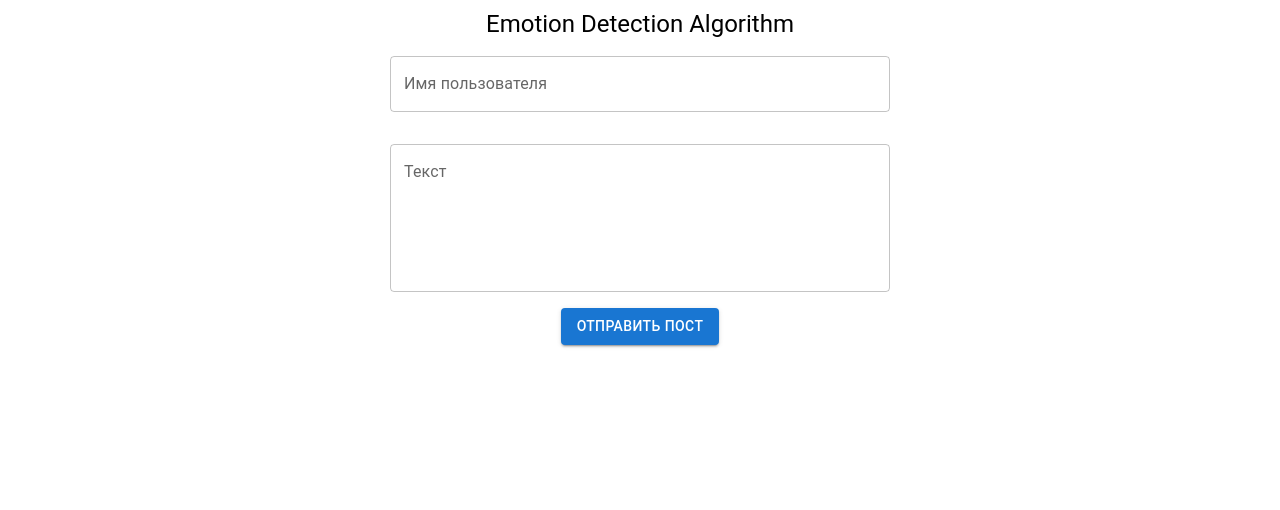
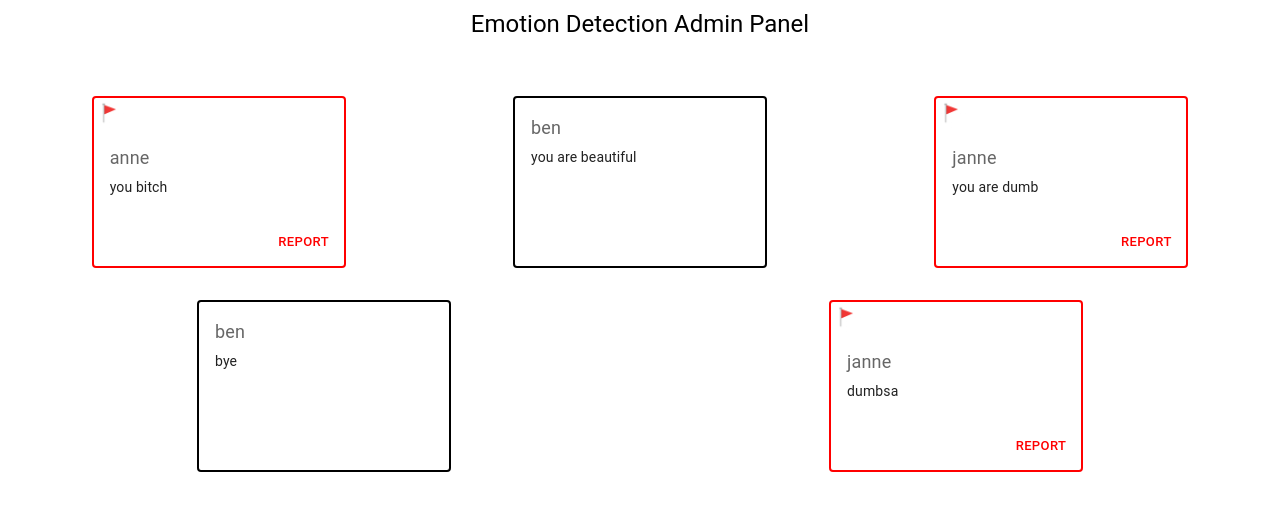
Before and after one commit to ayyssin/emotion-detection, a React (Create React App) app: page /admin in a window 1280 px wide. Shown: the top 510 px of the page. Built offline with nearby package versions, Linux system fonts and the light colour scheme.

Commit message:
some more features added

```diff
--- a/package.json
+++ b/package.json
@@ -17,6 +17,7 @@
     "axios": "^0.27.2",
     "react": "^18.1.0",
     "react-dom": "^18.1.0",
+    "react-router-dom": "^6.3.0",
     "react-scripts": "5.0.1",
     "typescript": "^4.7.2",
     "web-vitals": "^2.1.4"
--- a/src/App.tsx
+++ b/src/App.tsx
@@ -1,14 +1,21 @@
+import { Home } from "@mui/icons-material";
+import { Button } from "@mui/material";
 import React, { useState } from "react";
+import { BrowserRouter, Routes, Route } from "react-router-dom";
 
 import { checkText } from "./api";
+import Admin from "./components/Admin";
 
 import InputForm from "./components/Form";
 
 function App() {
   return (
-    <div className="App">
-      <InputForm />
-    </div>
+    <BrowserRouter>
+      <Routes>
+        <Route path="/" element={<InputForm />}></Route>
+        <Route path="admin" element={<Admin />} />
+      </Routes>
+    </BrowserRouter>
   );
 }
 
--- /dev/null
+++ b/src/components/Admin.tsx
@@ -0,0 +1,66 @@
+import { Box, Typography } from "@mui/material";
+import React from "react";
+import { Post } from "../types";
+import AdminPost from "./AdminPost";
+
+const meta: Post[] = [
+  {
+    username: "anne",
+    content: "you bitch",
+    analysis: "flag",
+  },
+  {
+    username: "ben",
+    content: "you are beautiful",
+    analysis: "neutral",
+  },
+  {
+    username: "janne",
+    content: "you are dumb",
+    analysis: "flag",
+  },
+  {
+    username: "ben",
+    content: "bye",
+    analysis: "neutral",
+  },
+  {
+    username: "janne",
+    content: "dumbsa",
+    analysis: "flag",
+  },
+];
+
+const Admin = () => {
+  return (
+    <Box
+      sx={{
+        display: "flex",
+        flexDirection: "column",
+        alignItems: "center",
+      }}
+    >
+      <Typography variant="h5">Emotion Detection Admin Panel</Typography>
+      <Box
+        sx={{
+          display: "flex",
+          flexFlow: "row wrap",
+          justifyContent: "space-around",
+          mt: 5,
+        }}
+      >
+        {meta.map((obj: Post) => {
+          return (
+            <AdminPost
+              username={obj.username}
+              content={obj.content}
+              analysis={obj.analysis}
+            />
+          );
+        })}
+      </Box>
+    </Box>
+  );
+};
+
+export default Admin;
--- /dev/null
+++ b/src/components/AdminPost.tsx
@@ -0,0 +1,54 @@
+import {
+  Card,
+  CardContent,
+  Typography,
+  CardActions,
+  Button,
+  CardMedia,
+} from "@mui/material";
+
+interface Props {
+  username?: string;
+  content: string;
+  analysis: string;
+}
+
+const AdminPost = ({ username, content, analysis }: Props) => {
+  const color =
+    analysis === "flag" ? "red" : analysis === "warning" ? "#7534FE" : "black";
+  return (
+    <Card
+      variant="outlined"
+      sx={{ width: 250, mx: 5, my: 2, border: "2px solid " + color }}
+    >
+      {analysis === "flag" && (
+        <CardMedia
+          component="img"
+          image={require("../icons/flag.jpg")}
+          alt="flag"
+          sx={{
+            width: 30,
+            height: 30,
+          }}
+        />
+      )}
+      <CardContent>
+        <Typography sx={{ fontSize: 18 }} color="text.secondary" gutterBottom>
+          {username}
+        </Typography>
+        <Typography sx={{ fontSize: 14 }} color="text.primary" gutterBottom>
+          {content}
+        </Typography>
+      </CardContent>
+      {analysis === "flag" && (
+        <CardActions sx={{ display: "flex", justifyContent: "right" }}>
+          <Button size="small" sx={{ color: "red" }}>
+            report
+          </Button>
+        </CardActions>
+      )}
+    </Card>
+  );
+};
+
+export default AdminPost;
--- a/src/components/Form.tsx
+++ b/src/components/Form.tsx
@@ -6,12 +6,16 @@ import Typography from "@mui/material/Typography";
 import Tooltip from "@mui/material/Tooltip";
 
 import { checkText } from "../api";
-import { Post, PostAnalysis } from "../types";
+import { Post } from "../types";
+import PostCard from "./Post";
 
 export const InputForm = () => {
   const [comment, setComment] = useState("");
+  const [username, setUsername] = useState("");
 
   const [post, setPost] = useState<Post>();
+  const [sentPost, setSentPost] = useState<Post>();
+  const [feed, setFeed] = useState<Post[]>([]);
 
   const handleCheck = async (comment: string) => {
     const analysis = await checkText(comment);
@@ -22,28 +26,33 @@ export const InputForm = () => {
         : analysis!.attributeScores.TOXICITY.summaryScore.value >= 0.5
         ? setPost({ content: comment, analysis: "flag" })
         : setPost({ content: comment, analysis: "warning" });
-
-      console.log(post);
     }
   };
 
   const handleSubmit = (e: React.FormEvent<HTMLFormElement>) => {
-    //get post variable and send it to DB
-
     e.preventDefault();
 
     const data = new FormData(e.currentTarget);
     const username = data.get("username")?.toString();
+    const text = data.get("text")?.toString();
 
-    const temp = post;
+    if (username!! && text!!) {
+      handleCheck(text);
 
-    setPost({
+      //loader
+      const submittedPost: Post = {
         username: username,
-      content: temp!.content,
-      analysis: temp!.analysis,
-    });
+        content: text,
+        analysis: post!.analysis,
+      };
 
-    console.log("submit", post);
+      setSentPost(submittedPost);
+
+      setFeed([...feed, submittedPost]);
+
+      setUsername("");
+      setComment("");
+    }
   };
   return (
     <div>
@@ -55,13 +64,18 @@ export const InputForm = () => {
             alignItems: "center",
           }}
         >
-          <Typography variant="h5" sx={{ color: "primary" }}>
+          <Typography variant="h5" sx={{ color: "primary", mt: 2 }}>
             Emotion Detection Algorithm
           </Typography>
           <TextField
             name="username"
             label="Имя пользователя"
-            sx={{ my: 2, width: 500 }}
+            sx={{ mt: 4, mb: 2, width: 500 }}
+            required
+            onChange={(e: React.ChangeEvent<HTMLInputElement>) => {
+              setUsername(e.target.value);
+            }}
+            value={username}
           />
 
           <TextField
@@ -83,12 +97,15 @@ export const InputForm = () => {
             sx={{ my: 2, width: 500 }}
             rows={5}
             color={
-              post?.analysis === "warning"
+              comment !== ""
+                ? post?.analysis === "warning"
                   ? "secondary"
                   : post?.analysis === "flag"
                   ? "error"
                   : "primary"
+                : "primary"
             }
+            required
           />
         </Box>
 
@@ -99,7 +116,7 @@ export const InputForm = () => {
             justifyContent: "center",
           }}
         >
-          {post?.analysis === "warning" ? (
+          {comment !== "" && post?.analysis === "warning" ? (
             <Box sx={{ mx: 2 }}>
               <Tooltip title="Ваш текст может ранить чьи-то чувства, попробуйте перефразировать">
                 <img
@@ -128,15 +145,34 @@ export const InputForm = () => {
             variant="contained"
             sx={{
               backgroundColor:
-                post?.analysis === "warning"
+                comment !== ""
+                  ? post?.analysis === "warning"
                     ? "#7534FE"
                     : post?.analysis === "flag"
                     ? "red"
+                    : "primary"
                   : "primary",
             }}
           >
             Отправить пост
           </Button>
+        </Box>
+        <Box
+          sx={{
+            display: "flex",
+            flexDirection: "column",
+            alignItems: "center",
+          }}
+        >
+          {feed.map((obj: Post) => {
+            return (
+              <PostCard
+                username={obj.username!}
+                content={obj.content}
+                analysis={obj.analysis}
+              />
+            );
+          })}
         </Box>
       </Box>
     </div>
--- /dev/null
+++ b/src/components/Post.tsx
@@ -0,0 +1,30 @@
+import {
+  Card,
+  CardContent,
+  Typography,
+  CardActions,
+  Button,
+} from "@mui/material";
+
+interface Props {
+  username?: string;
+  content: string;
+  analysis: string;
+}
+
+const PostCard = ({ username, content, analysis }: Props) => {
+  return (
+    <Card variant="outlined" sx={{ width: 500, my: 4 }}>
+      <CardContent>
+        <Typography sx={{ fontSize: 18 }} color="text.secondary" gutterBottom>
+          {username}
+        </Typography>
+        <Typography sx={{ fontSize: 14 }} color="text.primary" gutterBottom>
+          {content}
+        </Typography>
+      </CardContent>
+    </Card>
+  );
+};
+
+export default PostCard;
```
Also changed, not shown: 1 other file (tests, documents, lock files or other folders). Lines whose indentation alone changed are shown as unchanged.
